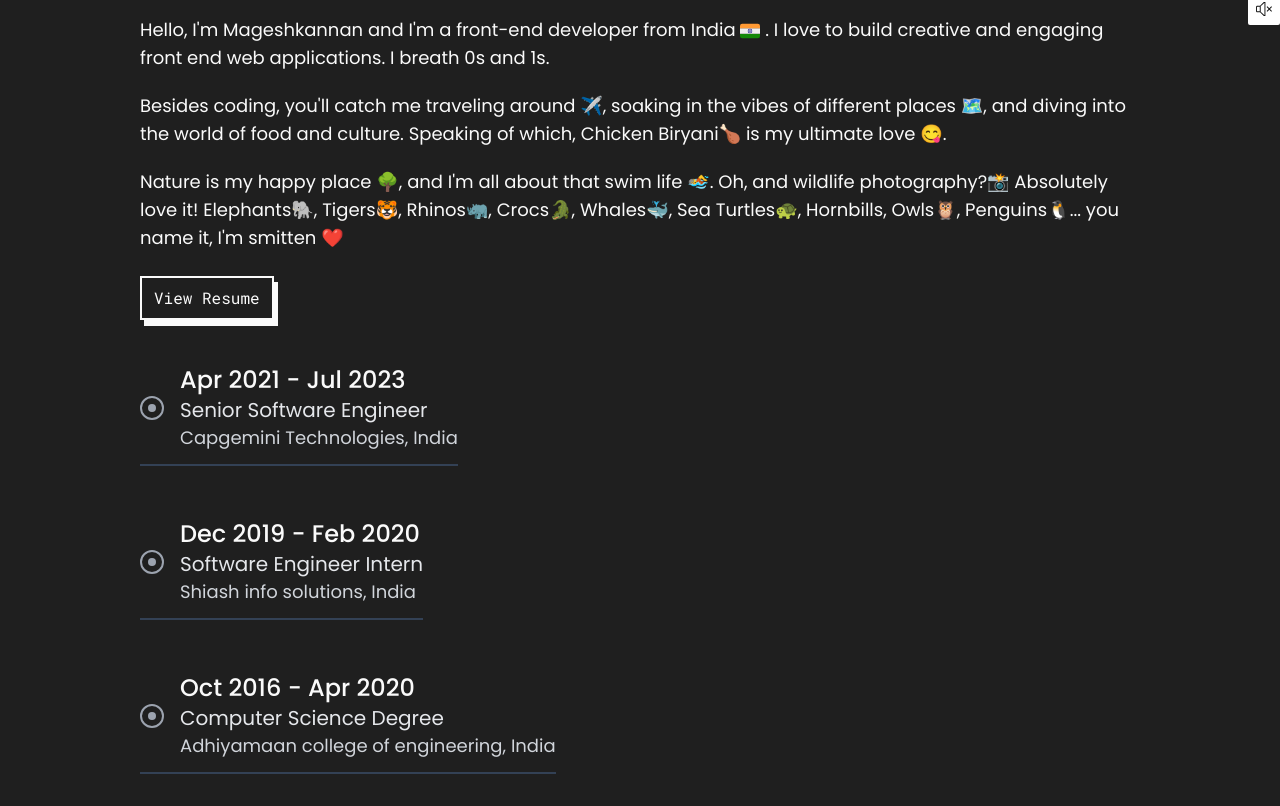
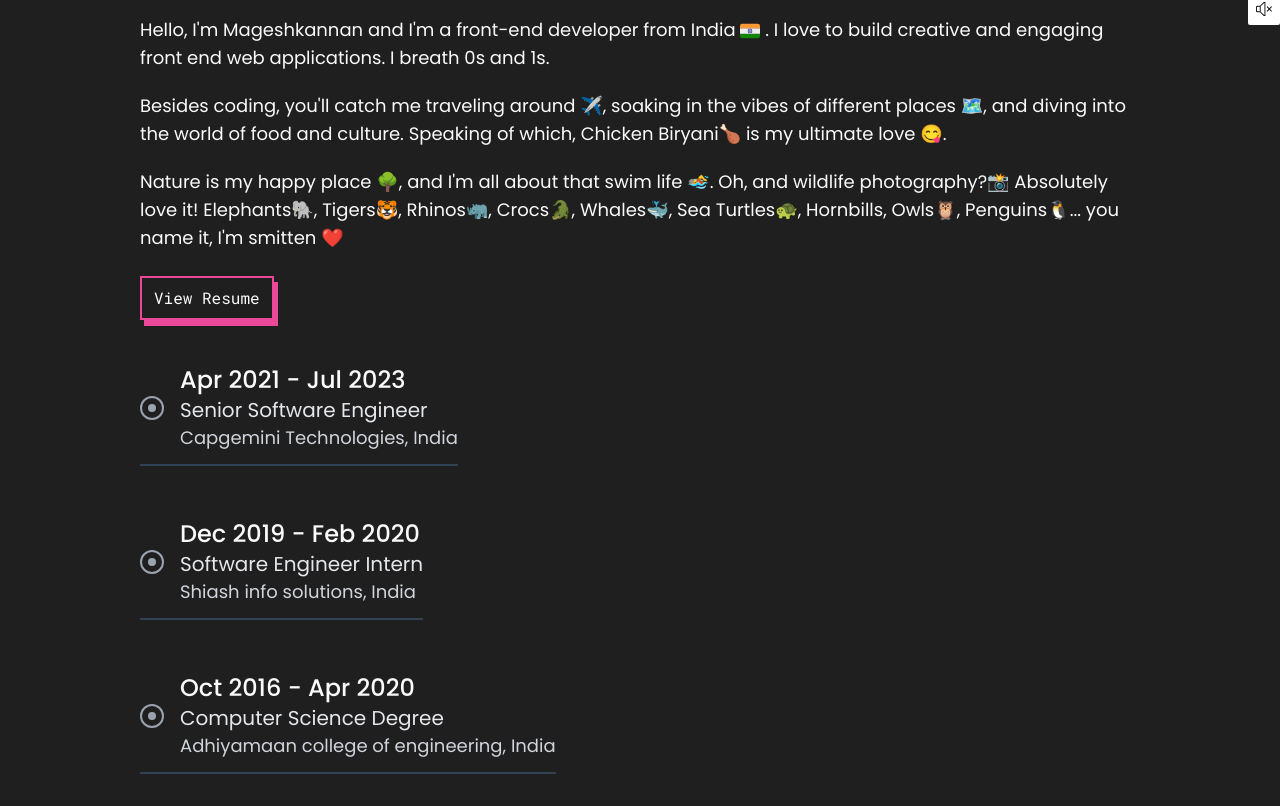
Before and after one commit to Magesh-sam/nextjs-portfolio, a Next.js app: page / in a window 1280 px wide. Shown: the part 735-1541 px from the top of the page. Built offline with nearby package versions, Linux system fonts and the light colour scheme.

Commit message:
fix: img priority, fallback

```diff
--- a/components/AboutSection.tsx
+++ b/components/AboutSection.tsx
@@ -65,7 +65,7 @@ function AboutSection() {
         </p>
       </section>
       <Link
-        className={`max-w-fit border-2 border-[#fafafa] px-3 py-2 shadow-neo transition duration-300 ease-in  hover:shadow-none ${roboto_mono.className}`}
+        className={`max-w-fit border-2 border-pink-500 px-3 py-2 shadow-neo transition duration-300 ease-in  hover:shadow-none ${roboto_mono.className}`}
         href="https://www.canva.com/design/DAFpdYxWYME/8S-lldLZZmTrWfPzOTGpZg/view?utm_content=DAFpdYxWYME&utm_campaign=designshare&utm_medium=link&utm_source=publishsharelink"
         target="_blank"
       >
--- a/tailwind.config.ts
+++ b/tailwind.config.ts
@@ -27,7 +27,7 @@ const config: Config = {
         wave: "70% 70%",
       },
       boxShadow: {
-        neo: "4px 6px 0 0 #fafafa",
+        neo: "4px 6px 0 0 #EC4899",
       },
     },
   },
```
Also changed, not shown: components/ProjectCard.tsx (+3 -0 lines), lib/types.ts (line endings or trailing spaces).
